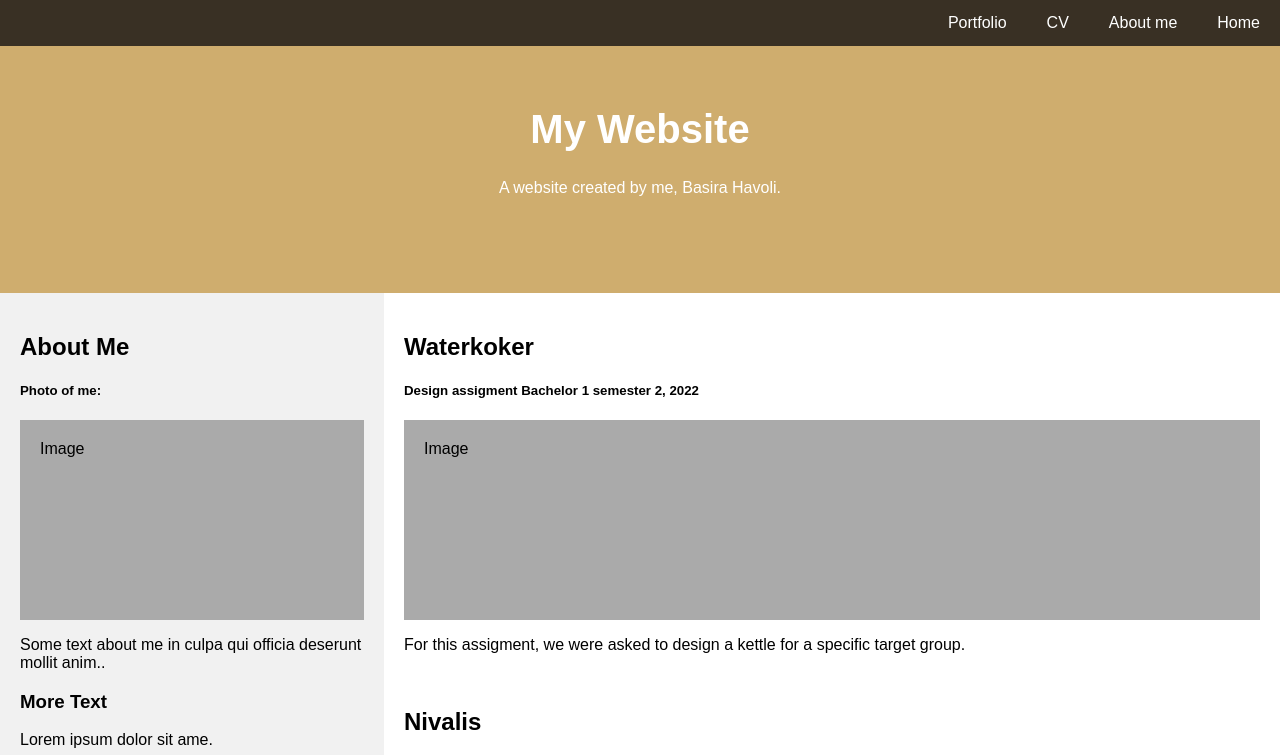
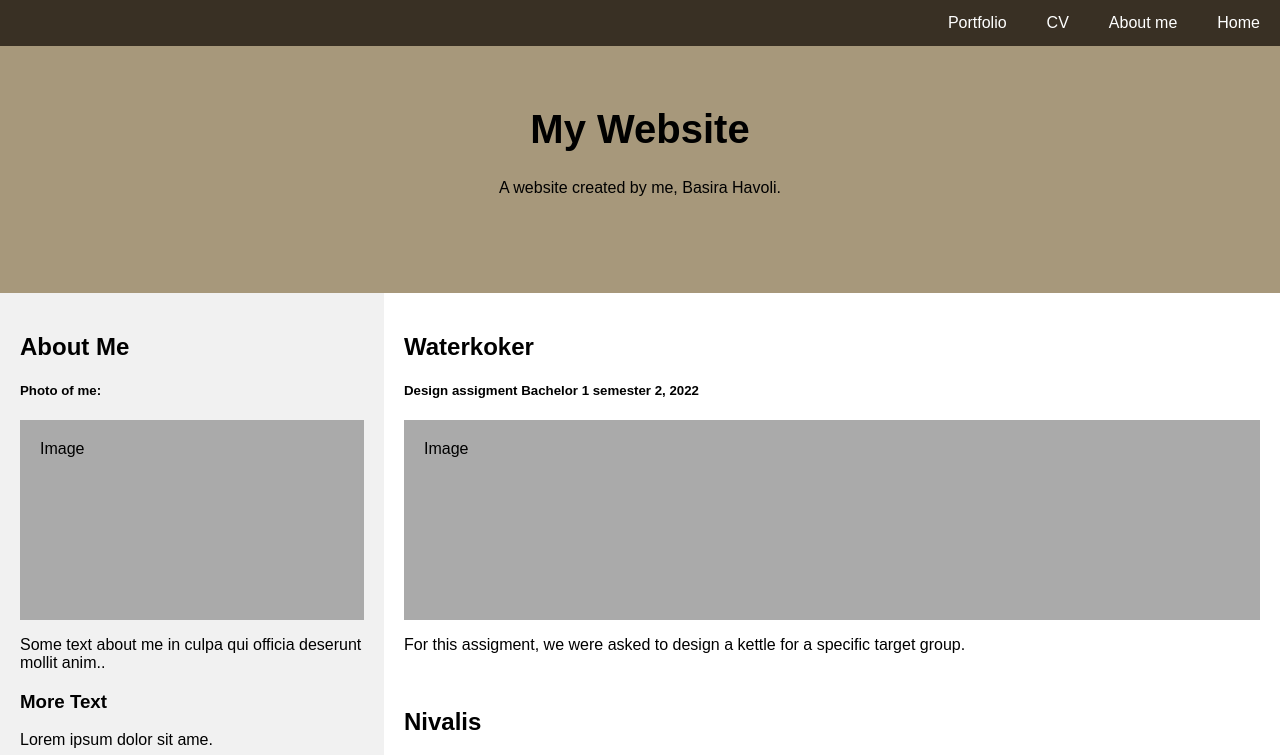
Before and after one commit to BasiraHavoli/MyWebsite, a plain HTML site: page index.html in a window 1280 px wide. Shown: the top 755 px of the page. Drawn offline with Linux system fonts and the light colour scheme.

Commit message:
first update

```diff
--- a/css/styles.css
+++ b/css/styles.css
@@ -12,8 +12,8 @@
   .header {
     padding: 80px;
     text-align: center;
-    background: #cfad6e;
-    color: white;
+    background: #a7987b;
+    color: rgb(0, 0, 0);
   }
 
   /* Increase the font size of the heading */
@@ -53,7 +53,7 @@
 
   /* Change color on active */
   .navbar a:active {
-    background-color: rgb(92, 138, 245);
+    background-color: rgb(109, 94, 61);
     color: black;
   }
 
```
Also changed, not shown: images/frontpage.png (added).
